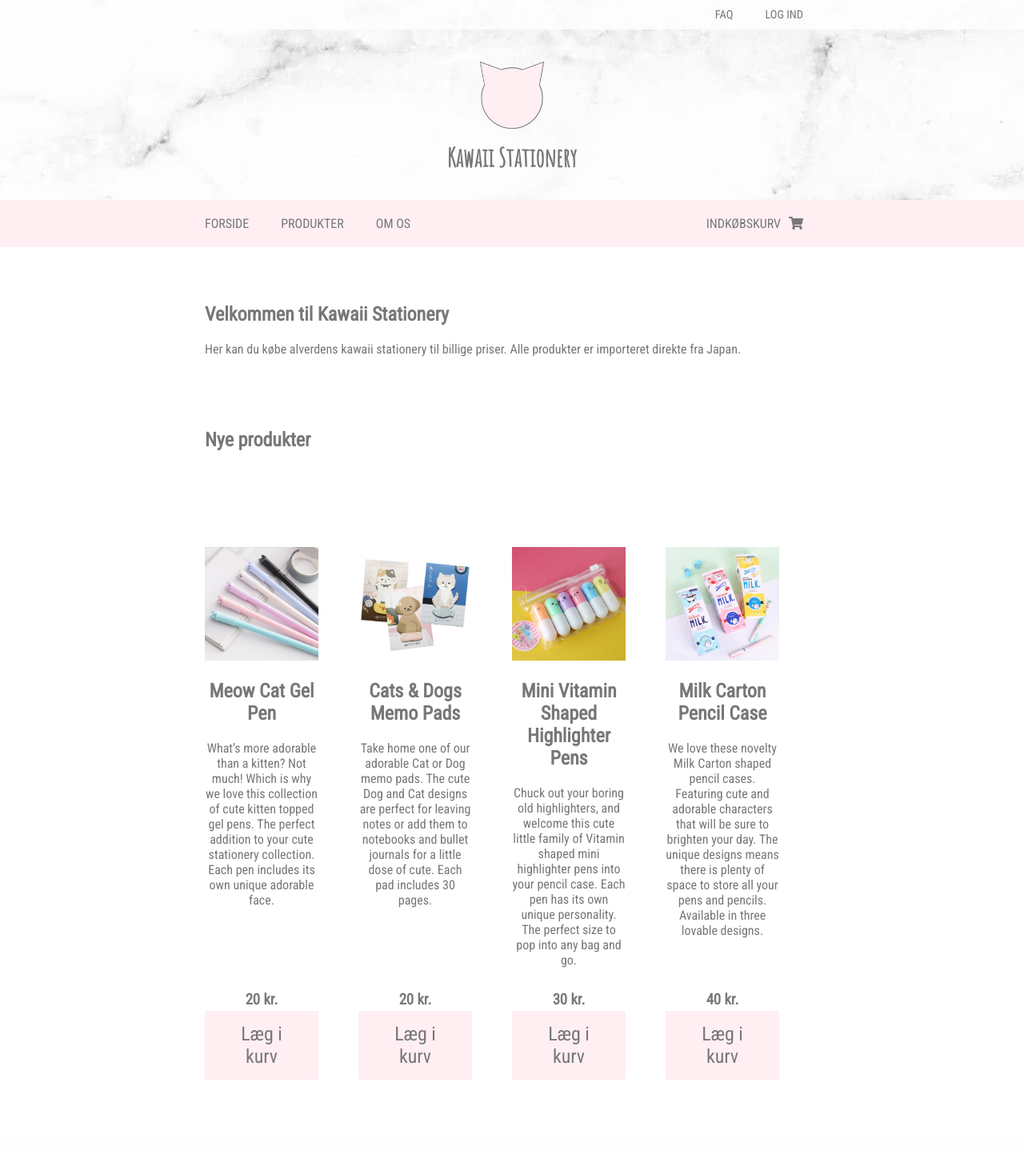
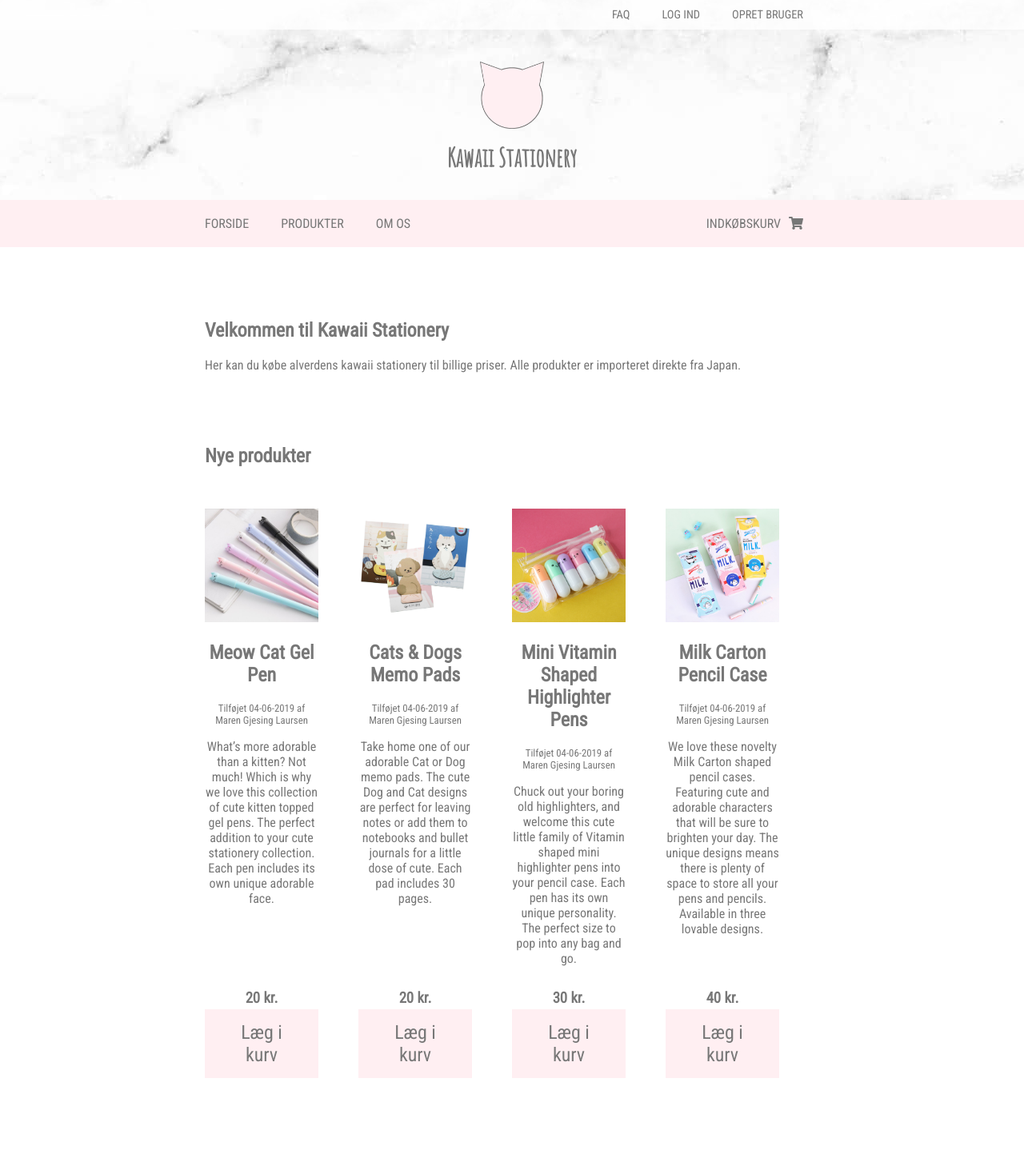
Before and after one commit to gjesing/V31Webshop, a PHP site: page / in a window 1280 px wide. Shown: the whole page at 80% size. Before the commit the page ends 1350 px from the top, so only its background shows below. Run offline with PHP 8.4, Linux system fonts and the light colour scheme.

Commit message:
More informations added to products

```diff
--- a/css/style.css
+++ b/css/style.css
@@ -98,7 +98,7 @@ body > nav ul li a:hover {
 
 main {
   width: 60%;
-  margin: auto;
+  margin: 90px auto;
 }
 
 main section {
@@ -118,6 +118,7 @@ main section:nth-child(2) h1 {
   -ms-grid-column: 1;
   -ms-grid-column-span: 4;
   grid-column: 1 / 5;
+  margin-bottom: -100px;
 }
 
 main section:nth-child(2) article {
@@ -134,6 +135,13 @@ main section:nth-child(2) article h2 {
 
 main section:nth-child(2) article p {
   text-align: center;
+}
+
+main section:nth-child(2) article p:first-of-type {
+  font-size: .8em;
+}
+
+main section:nth-child(2) article p:last-of-type {
   margin-bottom: 140px;
 }
 
--- a/css/style.scss
+++ b/css/style.scss
@@ -84,7 +84,7 @@ body > nav {
 }
 main {
     width: 60%;
-    margin: auto;
+    margin: 90px auto;
     section {
         margin: 70px auto;
     }
@@ -95,6 +95,7 @@ main {
         grid-row-gap: 100px;
         h1 {
             grid-column: 1 / 5;
+            margin-bottom: -100px;
         }
         article {
             position: relative;
@@ -106,7 +107,12 @@ main {
             }
             p {
                 text-align: center;
-                margin-bottom: 140px;
+                &:first-of-type {
+                    font-size: .8em;
+                }
+                &:last-of-type {
+                    margin-bottom: 140px;
+                }
             }
             h3 {
                 text-align: center;
--- a/index.php
+++ b/index.php
@@ -16,6 +16,7 @@
         <ul>
             <li><a href="#">FAQ</a></li>
             <li><a href="#">Log ind</a></li>
+            <li><a href="#">Opret bruger</a></li>
         </ul>
     </nav>
         <div class="logo">
@@ -41,6 +42,7 @@
             <article>
                 <img src="img/MeowCatGelPen.jpg" alt="Meow Cat Gel Pen">
                 <h2>Meow Cat Gel Pen</h2>
+                <p>Tilføjet 04-06-2019 af Maren Gjesing Laursen</p>
                 <p>What’s more adorable than a kitten? Not much! Which is why we love this collection of cute kitten topped gel pens. The perfect addition to your cute stationery collection. Each pen includes its own unique adorable face.</p>
                 <h3>20 kr.</h3>
                 <button>Læg i kurv</button>
@@ -48,6 +50,7 @@
             <article>
                 <img src="img/CatsDogMemoPads.jpg" alt="">
                 <h2>Cats & Dogs Memo Pads</h2>
+                <p>Tilføjet 04-06-2019 af Maren Gjesing Laursen</p>
                 <p>Take home one of our adorable Cat or Dog memo pads. The cute Dog and Cat designs are perfect for leaving notes or add them to notebooks and bullet journals for a little dose of cute. Each pad includes 30 pages.</p>
                 <h3>20 kr.</h3>
                 <button>Læg i kurv</button>
@@ -55,6 +58,7 @@
             <article>
                 <img src="img/MiniVitaminShapedHighlighterPens.jpg" alt="">
                 <h2>Mini Vitamin Shaped Highlighter Pens</h2>
+                <p>Tilføjet 04-06-2019 af Maren Gjesing Laursen</p>
                 <p>Chuck out your boring old highlighters, and welcome this cute little family of Vitamin shaped mini highlighter pens into your pencil case. Each pen has its own unique personality. The perfect size to pop into any bag and go.</p>
                 <h3>30 kr.</h3>
                 <button>Læg i kurv</button>
@@ -62,6 +66,7 @@
             <article>
                 <img src="img/MilkCartonPencilCase.jpg" alt="">
                 <h2>Milk Carton Pencil Case</h2>
+                <p>Tilføjet 04-06-2019 af Maren Gjesing Laursen</p>
                 <p>We love these novelty Milk Carton shaped pencil cases. Featuring cute and adorable characters that will be sure to brighten your day. The unique designs means there is plenty of space to store all your pens and pencils. Available in three lovable designs.</p>
                 <h3>40 kr.</h3>
                 <button>Læg i kurv</button>
```
Also changed, not shown: 1 other file.
